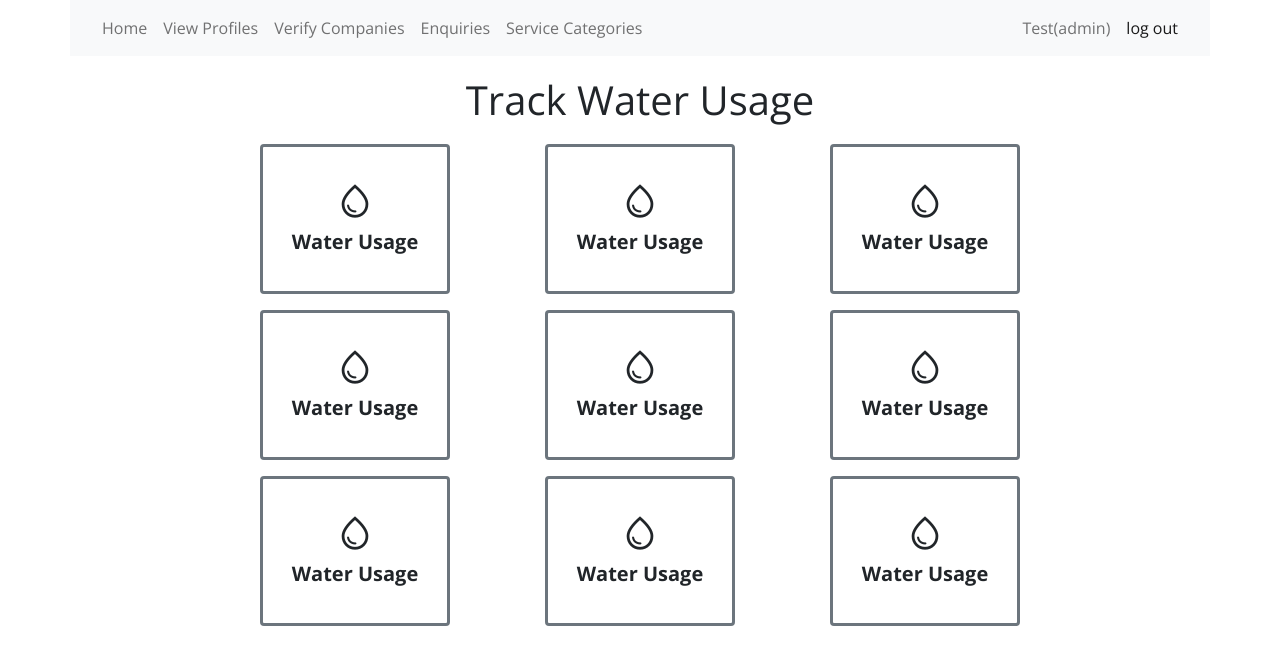
After one commit to JingHian/FYP, a PHP site: page /services.php in a window 1280 px wide. The commit adds this page. Shown: the top 665 px of the page. Run offline with PHP 8.4, Linux system fonts and the light colour scheme; a user stored in the database is signed in; some libraries are stand-ins or nearby versions.

```diff
--- a/css/main.css
+++ b/css/main.css
@@ -29,6 +29,18 @@ body{
     font-weight: bold;
 }
 
-.height300{
+.height-300{
   height:300px;
 }
+
+.height-200{
+  height:150px;
+}
+
+.icon-size{
+  font-size: 40px !important;
+}
+.col-05 {
+    flex: 0 0 auto;
+    width: 4.16666666%;
+}
--- a/cssLinks.php
+++ b/cssLinks.php
@@ -2,5 +2,5 @@
 <link rel="stylesheet" href="css/main.css">
 <link rel="preconnect" href="https://fonts.googleapis.com">
 <link rel="preconnect" href="https://fonts.gstatic.com" crossorigin>
-<link href="https://fonts.googleapis.com/icon?family=Material+Icons" rel="stylesheet">
+<link rel="stylesheet" href="https://fonts.googleapis.com/css2?family=Material+Symbols+Outlined:opsz,wght,FILL,GRAD@20..48,100..700,0..1,-50..200" />
 <link href="https://fonts.googleapis.com/css2?family=Open+Sans:wght@400;700&display=swap" rel="stylesheet">
--- a/navbar.php
+++ b/navbar.php
@@ -15,7 +15,7 @@
             }
             if($_SESSION["user_type"] =="company"){
               echo '<a class="nav-link " href="#" >Customers</a>';
-              echo '<a class="nav-link " href="#" >Services</a>';
+              echo '<a class="nav-link " href="services.php" >Services</a>';
               echo '<a class="nav-link " href="#" >Equipment</a>';
               echo '<a class="nav-link " href="#" >Staff</a>';
               echo '<a class="nav-link " href="#" >Enquiries</a>';
--- /dev/null
+++ b/services.php
@@ -0,0 +1,95 @@
+<?php
+// Initialize the session
+session_start();
+// Check if the user is logged in, if not then redirect him to login page
+if(!isset($_SESSION["loggedin"]) || $_SESSION["loggedin"] !== true){
+    header("location: index.php");
+    exit;
+
+}
+?>
+<!DOCTYPE html>
+<html lang="en">
+<head>
+    <meta http-equiv="content-type" content="text/html; charset=iso-8859-1" />
+    <meta name="viewport" content="width=device-width, initial-scale=1, shrink-to-fit=no">
+        <?php include('cssLinks.php');?>
+    <title>Welcome</title>
+</head>
+<body>
+  <?php include_once('navbar.php');?>
+  <h1 class ="display-6 text-center" style="margin-top:20px;margin-bottom:20px;">Track Water Usage</h1>
+  <div class="container">
+    <div class="row ">
+    <div class="col-2"></div>
+      <div class="d-flex align-items-center justify-content-center col-2 border border-secondary border-3 rounded pt-3 mb-3 height-200">
+        <div class =" text-center">
+          <span class="material-symbols-outlined icon-size">water_drop</span>
+          <p class="usage-font ">Water Usage </p>
+        </div>
+      </div>
+      <div class="col-1"></div>
+        <div class="d-flex align-items-center justify-content-center col-2 border border-secondary border-3 rounded pt-3 mb-3 height-200">
+          <div class =" text-center">
+            <span class="material-symbols-outlined icon-size">water_drop</span>
+            <p class="usage-font ">Water Usage </p>
+          </div>
+        </div>
+        <div class="col-1"></div>
+        <div class="d-flex align-items-center justify-content-center col-2 border border-secondary border-3 rounded pt-3 mb-3 height-200">
+          <div class =" text-center">
+            <span class="material-symbols-outlined icon-size">water_drop</span>
+            <p class="usage-font ">Water Usage </p>
+          </div>
+        </div>
+        <div class="col-2"></div>
+        <div class="col-2"></div>
+          <div class="d-flex align-items-center justify-content-center col-2 border border-secondary border-3 rounded pt-3 mb-3 height-200">
+            <div class =" text-center">
+              <span class="material-symbols-outlined icon-size">water_drop</span>
+              <p class="usage-font ">Water Usage </p>
+            </div>
+          </div>
+          <div class="col-1"></div>
+            <div class="d-flex align-items-center justify-content-center col-2 border border-secondary border-3 rounded pt-3 mb-3 height-200">
+              <div class =" text-center">
+                <span class="material-symbols-outlined icon-size">water_drop</span>
+                <p class="usage-font ">Water Usage </p>
+              </div>
+            </div>
+            <div class="col-1"></div>
+            <div class="d-flex align-items-center justify-content-center col-2 border border-secondary border-3 rounded pt-3 mb-3 height-200">
+              <div class =" text-center">
+                <span class="material-symbols-outlined icon-size">water_drop</span>
+                <p class="usage-font ">Water Usage </p>
+              </div>
+            </div>
+            <div class="col-2"></div>
+            <div class="col-2"></div>
+              <div class="d-flex align-items-center justify-content-center col-2 border border-secondary border-3 rounded pt-3 mb-3 height-200">
+                <div class =" text-center">
+                  <span class="material-symbols-outlined icon-size">water_drop</span>
+                  <p class="usage-font ">Water Usage </p>
+                </div>
+              </div>
+              <div class="col-1"></div>
+                <div class="d-flex align-items-center justify-content-center col-2 border border-secondary border-3 rounded pt-3 mb-3 height-200">
+                  <div class =" text-center">
+                    <span class="material-symbols-outlined icon-size">water_drop</span>
+                    <p class="usage-font ">Water Usage </p>
+                  </div>
+                </div>
+                <div class="col-1"></div>
+                <div class="d-flex align-items-center justify-content-center col-2 border border-secondary border-3 rounded pt-3 mb-3 height-200">
+                  <div class =" text-center">
+                    <span class="material-symbols-outlined icon-size">water_drop</span>
+                    <p class="usage-font ">Water Usage </p>
+                  </div>
+                </div>
+                <div class="col-2"></div>
+
+    </div>
+  </div>
+<?php include('jsLinks.php');?>
+</body>
+</html>
--- a/viewWaterUsage.php
+++ b/viewWaterUsage.php
@@ -37,15 +37,15 @@ if(!isset($_SESSION["loggedin"]) || $_SESSION["loggedin"] !== true){
         </div>
       </div>
       <hr>
-      <h2 class ="text-center" style="margin:10px 0 20px 0;">Stats</h1>
+      <h2 class ="text-center" style="margin:10px 0 20px 0;">Stats</h2>
       <div class ="row ">
-        <div class ="col-5 border border-secondary border-3 rounded pt-3 height300">
+        <div class ="col-5 border border-secondary border-3 rounded pt-3 height-300">
           <div>
             <p class="usage-font">You used 11% more water than last month:</p>
           </div>
         </div>
         <div class ="col-2">  </div>
-        <div class ="col-5 border border-secondary border-3 rounded pt-3 height300">
+        <div class ="col-5 border border-secondary border-3 rounded pt-3 height-300">
           <div>
             <p class="usage-font">You used 5% more water than similar households:</p>
           </div>
```
